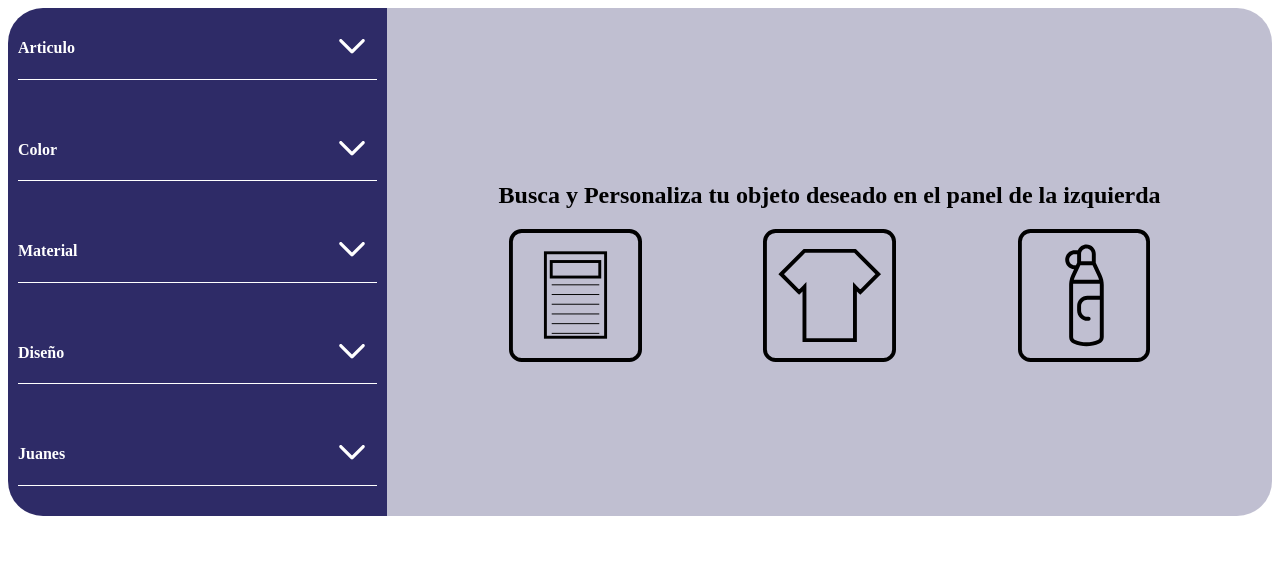
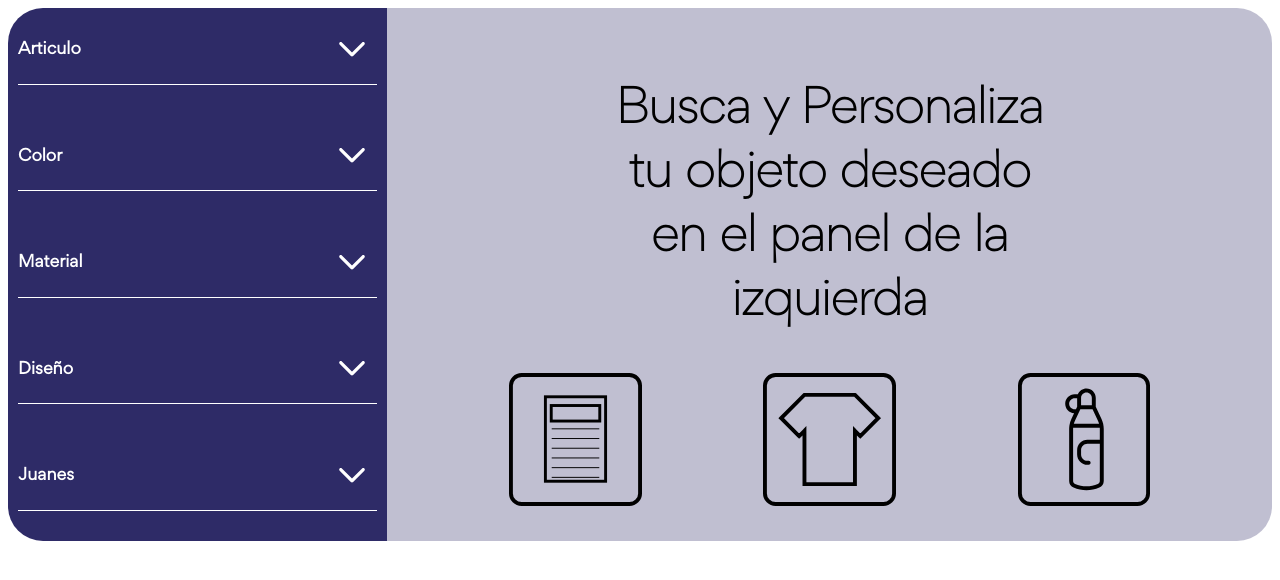
Before and after one commit to MetalPrime/211-taller-somos-pacifico, a React (Create React App) app: page / in a window 1280 px wide. Shown: the top 580 px of the page. Built offline with nearby package versions, Linux system fonts and the light colour scheme.

Commit message:
finally use of font

```diff
--- a/package.json
+++ b/package.json
@@ -46,6 +46,8 @@
   },
   "devDependencies": {
     "@types/react-router-dom": "^5.1.7",
-    "gh-pages": "^3.1.0"
+    "css-loader": "^4.3.0",
+    "gh-pages": "^3.1.0",
+    "style-loader": "^1.3.0"
   }
 }
--- a/public/index.html
+++ b/public/index.html
@@ -2,14 +2,14 @@
 <html lang="en">
   <head>
     <meta charset="utf-8" />
-    <link rel="icon" href="%PUBLIC_URL%/favicon.ico" />
+
     <meta name="viewport" content="width=device-width, initial-scale=1" />
     <meta name="theme-color" content="#000000" />
     <meta
       name="description"
       content="Web site created using create-react-app"
     />
-    <link rel="apple-touch-icon" href="%PUBLIC_URL%/logo192.png" />
+
     <!--
       manifest.json provides metadata used when your web app is installed on a
       user's mobile device or desktop. See https://developers.google.com/web/fundamentals/web-app-manifest/
--- a/src/components/DisplayImg/DisplayImg.css
+++ b/src/components/DisplayImg/DisplayImg.css
@@ -1,3 +1,5 @@
+@import './../../fonts/style.css';
+
 .DisplayImg{
     background: rgba(46, 43, 103, 0.3);
     border-radius: 0 35px 35px 0;
@@ -8,6 +10,12 @@
     justify-content: center;
     align-items: center;
     text-align: center;
+    font-size: 30px;
+    font-family: 'Gordita Thin';
+}
+
+.DisplayImg h1{
+    padding: 0 25%;
 }
 
 .DisplayImg section{
--- a/src/components/DisplayImg/DisplayImg.tsx
+++ b/src/components/DisplayImg/DisplayImg.tsx
@@ -1,6 +1,5 @@
 import * as React from 'react';
 import './DisplayImg.css';
-
 import OptionNote from './optionNote.svg';
 import OptionShirt from './optionShirt.svg';
 import OptionThermo from './optionThermo.svg';
--- a/src/containers/App/App.css
+++ b/src/containers/App/App.css
@@ -1,6 +1,9 @@
+@import './../../fonts/style.css';
+
 .App{
     width: 100%;
     display: flex;
+    font-family: 'Gordita Regular';
 }
 
 .App__commands{
--- a/src/fonts/style.css
+++ b/src/fonts/style.css
@@ -4,7 +4,7 @@
     font-family: 'Gordita Regular';
     font-style: normal;
     font-weight: normal;
-    src: local('Gordita Regular'), url('Gordita Regular.woff') format('woff');
+    src: local('Gordita Regular'), url('./Gordita Regular.woff') format('woff');
     }
 
 
@@ -12,7 +12,7 @@
     font-family: 'Gordita Regular Italic';
     font-style: normal;
     font-weight: normal;
-    src: local('Gordita Regular Italic'), url('Gordita Regular Italic.woff') format('woff');
+    src: local('Gordita Regular Italic'), url('./Gordita Regular Italic.woff') format('woff');
     }
 
 
@@ -20,7 +20,7 @@
     font-family: 'Gordita Thin';
     font-style: normal;
     font-weight: normal;
-    src: local('Gordita Thin'), url('Gordita Thin.woff') format('woff');
+    src: local('Gordita Thin'), url('./Gordita Thin.woff') format('woff');
     }
 
 
@@ -28,7 +28,7 @@
     font-family: 'Gordita Thin Italic';
     font-style: normal;
     font-weight: normal;
-    src: local('Gordita Thin Italic'), url('Gordita Thin Italic.woff') format('woff');
+    src: local('Gordita Thin Italic'), url('./Gordita Thin Italic.woff') format('woff');
     }
 
 
@@ -36,7 +36,7 @@
     font-family: 'Gordita Light';
     font-style: normal;
     font-weight: normal;
-    src: local('Gordita Light'), url('Gordita Light.woff') format('woff');
+    src: local('Gordita Light'), url('./Gordita Light.woff') format('woff');
     }
 
 
@@ -44,7 +44,7 @@
     font-family: 'Gordita Light Italic';
     font-style: normal;
     font-weight: normal;
-    src: local('Gordita Light Italic'), url('Gordita Light Italic.woff') format('woff');
+    src: local('Gordita Light Italic'), url('./Gordita Light Italic.woff') format('woff');
     }
 
 
@@ -52,7 +52,7 @@
     font-family: 'Gordita Medium';
     font-style: normal;
     font-weight: normal;
-    src: local('Gordita Medium'), url('Gordita Medium.woff') format('woff');
+    src: local('Gordita Medium'), url('./Gordita Medium.woff') format('woff');
     }
 
 
@@ -60,7 +60,7 @@
     font-family: 'Gordita Medium Italic';
     font-style: normal;
     font-weight: normal;
-    src: local('Gordita Medium Italic'), url('Gordita Medium Italic.woff') format('woff');
+    src: local('Gordita Medium Italic'), url('./Gordita Medium Italic.woff') format('woff');
     }
 
 
@@ -68,7 +68,7 @@
     font-family: 'Gordita Bold';
     font-style: normal;
     font-weight: normal;
-    src: local('Gordita Bold'), url('Gordita Bold.woff') format('woff');
+    src: local('Gordita Bold'), url('./Gordita Bold.woff') format('woff');
     }
 
 
@@ -76,7 +76,7 @@
     font-family: 'Gordita Bold Italic';
     font-style: normal;
     font-weight: normal;
-    src: local('Gordita Bold Italic'), url('Gordita Bold Italic.woff') format('woff');
+    src: local('Gordita Bold Italic'), url('./Gordita Bold Italic.woff') format('woff');
     }
 
 
@@ -84,7 +84,7 @@
     font-family: 'Gordita Black';
     font-style: normal;
     font-weight: normal;
-    src: local('Gordita Black'), url('Gordita Black.woff') format('woff');
+    src: local('Gordita Black'), url('./Gordita Black.woff') format('woff');
     }
 
 
@@ -92,7 +92,7 @@
     font-family: 'Gordita Black Italic';
     font-style: normal;
     font-weight: normal;
-    src: local('Gordita Black Italic'), url('Gordita Black Italic.woff') format('woff');
+    src: local('Gordita Black Italic'), url('./Gordita Black Italic.woff') format('woff');
     }
 
 
@@ -100,7 +100,7 @@
     font-family: 'Gordita Ultra';
     font-style: normal;
     font-weight: normal;
-    src: local('Gordita Ultra'), url('Gordita Ultra.woff') format('woff');
+    src: local('Gordita Ultra'), url('./Gordita Ultra.woff') format('woff');
     }
 
 
@@ -108,5 +108,5 @@
     font-family: 'Gordita Ultra Italic';
     font-style: normal;
     font-weight: normal;
-    src: local('Gordita Ultra Italic'), url('Gordita Ultra Italic.woff') format('woff');
+    src: local('Gordita Ultra Italic'), url('./Gordita Ultra Italic.woff') format('woff');
     }
```
Also changed, not shown: 1 other file (tests, documents, lock files or other folders).
